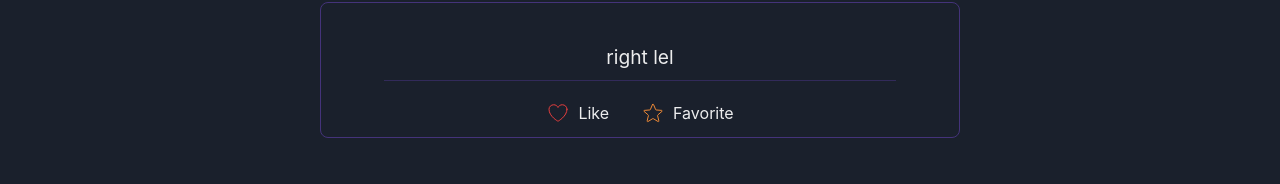
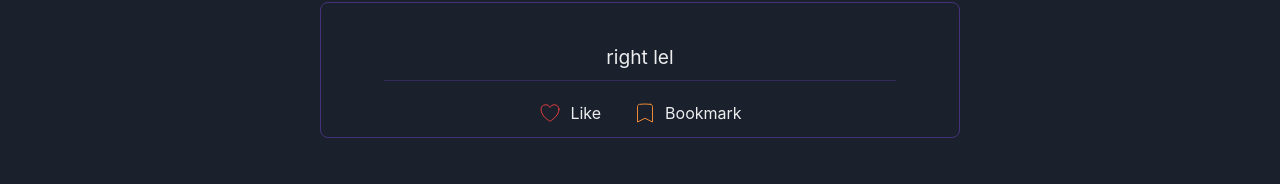
Before and after one commit to grapeJUICE1/Grape-Thoughts, a Next.js app: page /thoughts in a window 1280 px wide. Shown: the part 102-286 px from the top of the page. Built offline with nearby package versions, Linux system fonts and the light colour scheme.

Commit message:
change star icon to bookmark icon

```diff
--- /dev/null
+++ b/icons/Bookmark.tsx
@@ -0,0 +1,21 @@
+import { Icon, IconProps } from '@chakra-ui/react'
+
+function Bookmark(props: IconProps) {
+  return (
+    <Icon
+      {...props}
+      xmlns='http://www.w3.org/2000/svg'
+      fill='none'
+      viewBox='0 0 24 24'
+      strokeWidth={1}
+      className='w-6 h-6'
+    >
+      <path
+        strokeLinecap='round'
+        strokeLinejoin='round'
+        d='M17.593 3.322c1.1.128 1.907 1.077 1.907 2.185V21L12 17.25 4.5 21V5.507c0-1.108.806-2.057 1.907-2.185a48.507 48.507 0 0111.186 0z'
+      />
+    </Icon>
+  )
+}
+export default Bookmark
--- a/icons/Star.tsx
+++ /dev/null
@@ -1,21 +0,0 @@
-import { Icon, IconProps } from '@chakra-ui/react'
-
-function Star(props: IconProps) {
-  return (
-    <Icon
-      {...props}
-      xmlns='http://www.w3.org/2000/svg'
-      fill='none'
-      viewBox='0 0 24 24'
-      strokeWidth={1}
-      className='w-6 h-6'
-    >
-      <path
-        strokeLinecap='round'
-        strokeLinejoin='round'
-        d='M11.48 3.499a.562.562 0 011.04 0l2.125 5.111a.563.563 0 00.475.345l5.518.442c.499.04.701.663.321.988l-4.204 3.602a.563.563 0 00-.182.557l1.285 5.385a.562.562 0 01-.84.61l-4.725-2.885a.563.563 0 00-.586 0L6.982 20.54a.562.562 0 01-.84-.61l1.285-5.386a.562.562 0 00-.182-.557l-4.204-3.602a.563.563 0 01.321-.988l5.518-.442a.563.563 0 00.475-.345L11.48 3.5z'
-      />
-    </Icon>
-  )
-}
-export default Star
--- a/pages/thoughts/index.tsx
+++ b/pages/thoughts/index.tsx
@@ -7,8 +7,8 @@ import {
   VStack,
 } from '@chakra-ui/react'
 import React from 'react'
+import Bookmark from '../../icons/Bookmark'
 import Heart from '../../icons/Heart'
-import Star from '../../icons/Star'
 
 const data = [
   {
@@ -71,7 +71,7 @@ function thoughts() {
                 stroke='red.500'
               />
               <p style={{ paddingRight: '1.5rem' }}>Like</p>
-              <Star
+              <Bookmark
                 _hover={{ fill: 'orange.400' }}
                 _active={{ fill: 'orange.200' }}
                 _focus={{ fill: 'red.700' }}
@@ -80,7 +80,7 @@ function thoughts() {
                 fill='none'
                 stroke='orange.400'
               />
-              <p>Favorite</p>
+              <p>Bookmark</p>
             </HStack>
           </VStack>
         </Box>
```
Also changed, not shown: pages/favorites.tsx (deleted, +0 -7 lines).
